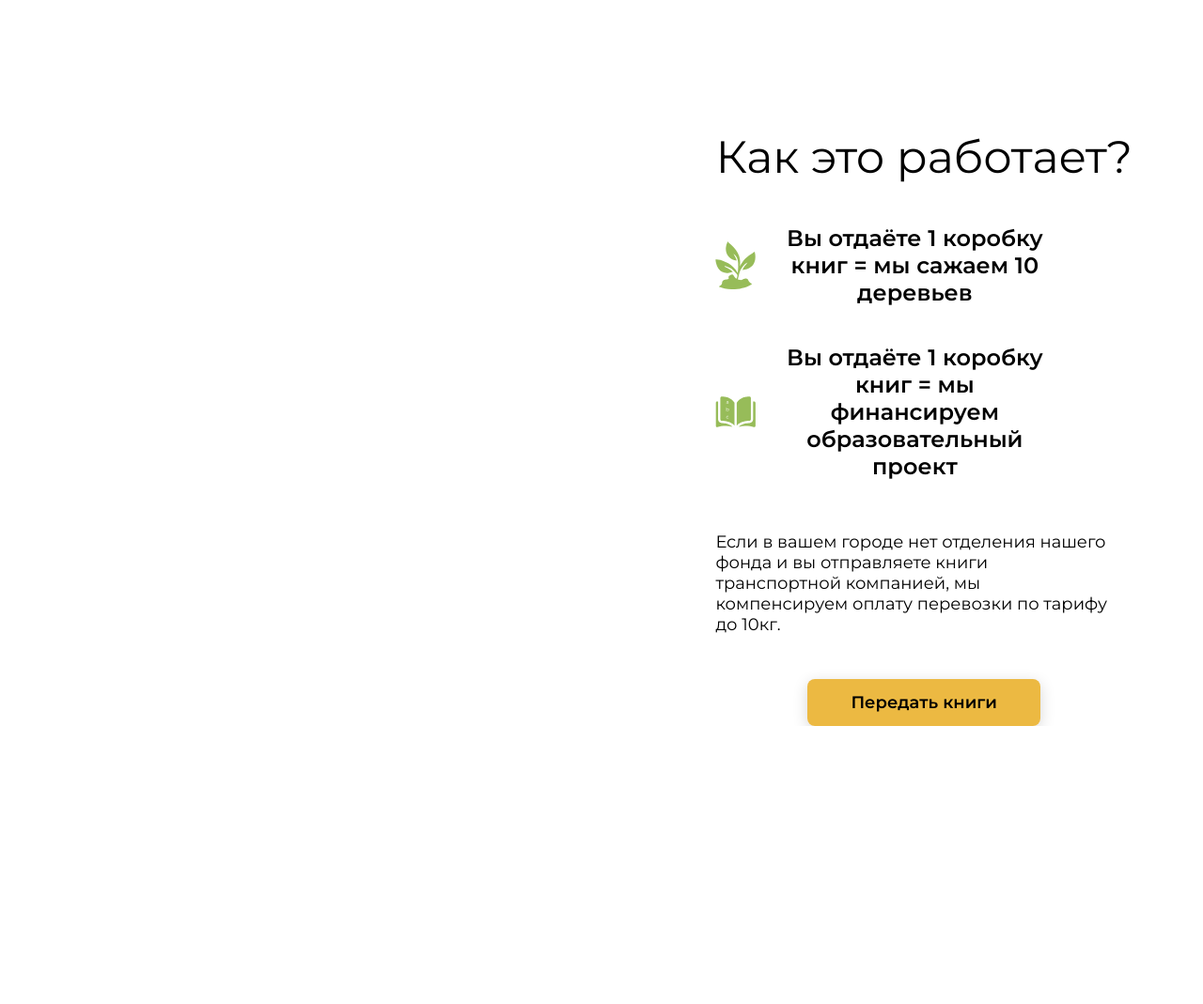
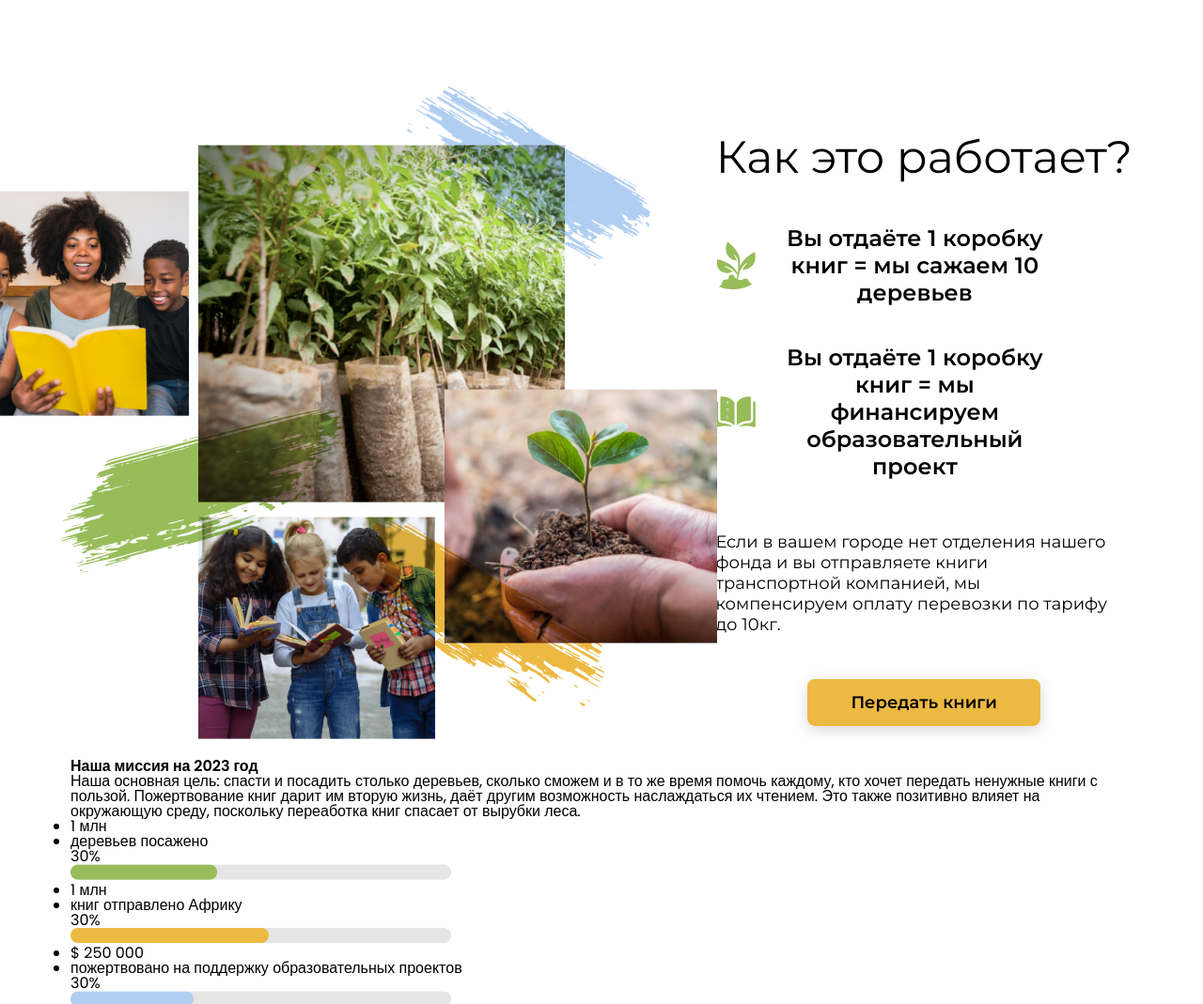
Before and after one commit to krkorolev/book, a plain HTML site: page index.html in a window 1280 px wide. Shown: the part 1181-2250 px from the top of the page at 94% size. Before the commit the page ends 1954 px from the top, so only its background shows below. Drawn offline with Linux system fonts and the light colour scheme.

Commit message:
made section work

```diff
--- a/css/style.css
+++ b/css/style.css
@@ -147,24 +147,40 @@ line-height: 27px;
   margin-bottom: 29px;
 }
 
+/* СЕКЦИЯ WORK */
+
 .work-info {
     display: flex;
+    justify-content: flex-end;
     padding-top: 96px;
+    position: relative;
 
 }
 
 .work {
-    position: relative;
-    margin-bottom: 200px;
+    /* position: relative; */
+    margin-bottom: 45px;
   font-family: 'Montserrat';
 
 }
 
+.work-info__img {
+  position: absolute;
+  width: 814px;
+height: 723px;
+left: -126px;
+top: 32px;
+
+}
 .work-info__text {
-    position: absolute;
+  /* display: block;
+text-align: right;
+justify-content: right; */
+right: 0px;
     max-width: 485px;
     right: 0px;
     text-align: center;
+    padding-left: 60px;
 }
 
 .work-info__text h2 {
@@ -207,3 +223,5 @@ margin-top: 55px;
 .paragraph__modification {
   margin-bottom: 55px;
 }
+
+/* СЕКЦИЯ MISSION */
--- a/index.html
+++ b/index.html
@@ -58,7 +58,9 @@
             благотворительный фонд.
           </p>
           <div class="promo-footer">
-            <a class="promo-footer_buttom promo-footer_buttom__main" href="#">Передать книгу</a>
+            <a class="promo-footer_buttom promo-footer_buttom__main" href="#"
+              >Передать книгу</a
+            >
             <a class="promo-footer_link" href="#">Подробнее</a>
             <a class="promo-footer_arrow">
               <img src="/images/arrow-down.svg" />
@@ -104,16 +106,16 @@
           <div class="container">
             <div class="work-info">
               <div class="work-info__img">
-                <!-- <img src="#" > -->
+                <img src="/images/work/img.jpg" >
               </div>
               <div class="work-info__text">
                 <h2>Как это работает?</h2>
                 <div class="work-info__text-paragraph">
-                  <img src="/images/about/tre.svg">
+                  <img src="/images/about/tre.svg" />
                   <p>Вы отдаёте 1 коробку книг = мы сажаем 10 деревьев</p>
                 </div>
                 <div class="work-info__text-paragraph">
-                  <img src="/images/about/book.svg">
+                  <img src="/images/about/book.svg" />
                   <p>
                     Вы отдаёте 1 коробку книг = мы финансируем образовательный
                     проект
@@ -129,31 +131,53 @@
             </div>
           </div>
         </section>
-        <!-- <section>
-          <div class="mission">
+        <section class="mission">
+          <div class="container">
+            <div class="mission-block">
+              <div class="mission-block__plans">
                 <h2>Наша миссия на 2023 год</h2>
                 <p>
-              Наша основная цель: спасти и посадить столько деревьев, сколько
-              сможем и в то же время помочь каждому, кто хочет передать ненужные
-              книги с пользой. Пожертвование книг дарит им вторую жизнь, даёт
-              другим возможность наслаждаться их чтением. Это также позитивно
-              влияет на окружающую среду, поскольку переаботка книг спасает от
-              вырубки леса.
+                  Наша основная цель: спасти и посадить столько деревьев,
+                  сколько сможем и в то же время помочь каждому, кто хочет
+                  передать ненужные книги с пользой. Пожертвование книг дарит им
+                  вторую жизнь, даёт другим возможность наслаждаться их чтением.
+                  Это также позитивно влияет на окружающую среду, поскольку
+                  переаботка книг спасает от вырубки леса.
                 </p>
               </div>
-          <div class="statistic">
-            <ul>
+              <div class="mission-block__statistics">
+                <ul class="items">
+                  <div>
                     <li>1 млн</li>
                     <li>деревьев посажено</li>
+                  </div>
+                  <div>
+                    <p>30%</p>
+                    <img src="/images/mission/40.png" />
+                  </div>
                 </ul>
-            <ul>
+                <ul class="items">
+                  <div>
                     <li>1 млн</li>
                     <li>книг отправлено Африку</li>
+                  </div>
+                  <div>
+                    <p>30%</p>
+                    <img src="/images/mission/50.png" />
+                  </div>
                 </ul>
-            <ul>
+                <ul class="items">
+                  <div>
                     <li>$ 250 000</li>
                     <li>пожертвовано на поддержку образовательных проектов</li>
+                  </div>
+                  <div>
+                    <p>30%</p>
+                    <img src="/images/mission/30.png" />
+                  </div>
                 </ul>
+              </div>
+            </div>
           </div>
         </section>
         <section class="pertners">
@@ -210,6 +234,6 @@
         </a>
         <p>© 2022 Second Book. Все права защищены.</p>
       </section>
-    </footer> -->
+    </footer>
   </body>
 </html>
```
Also changed, not shown: images/mission/30.png (added), images/mission/40.png (added), images/mission/50.png (added), images/work/img.jpg (added). Lines whose indentation alone changed are shown as unchanged.
